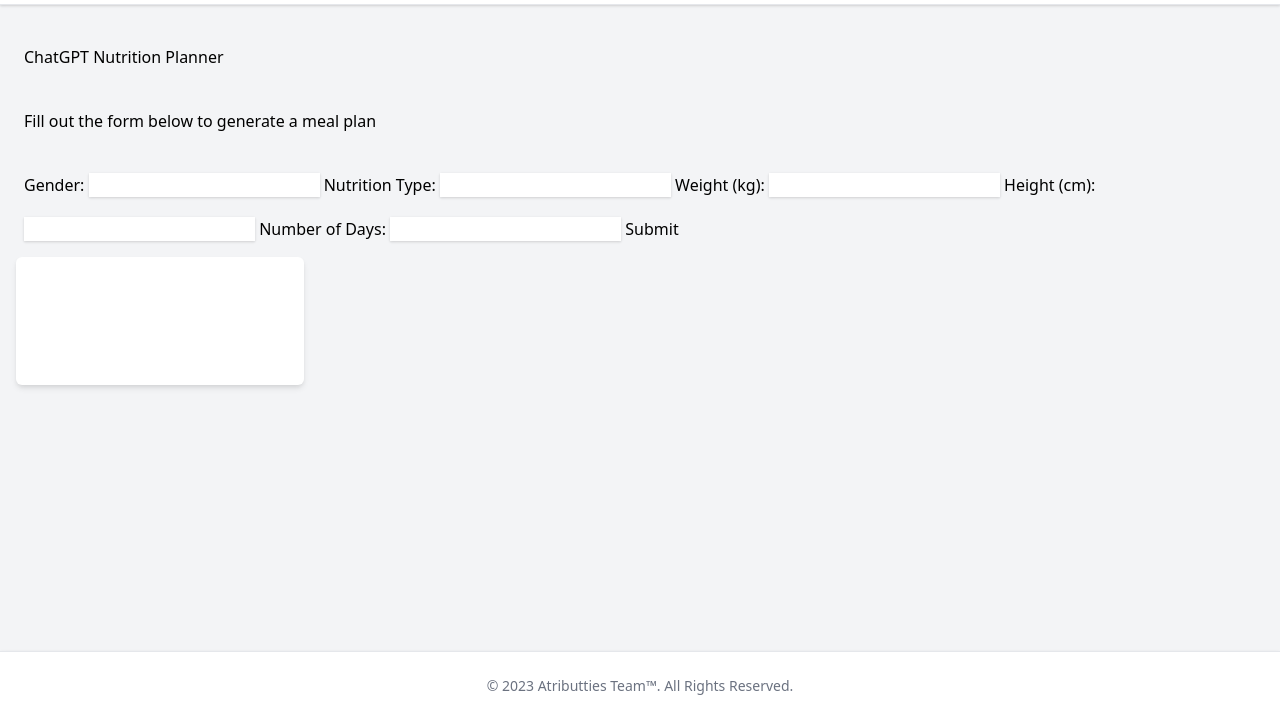
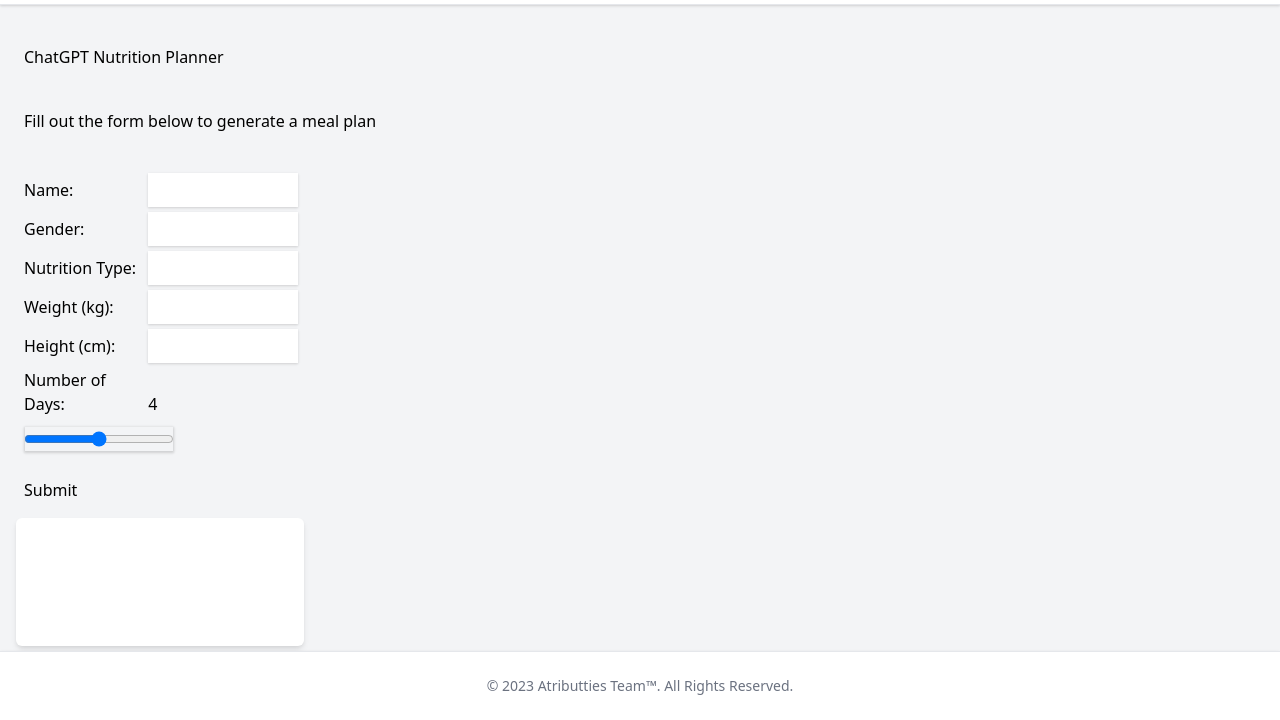
Before and after one commit to Atributties/nutrition-planner-frontend, a plain HTML site: page index.html in a window 1280 px wide. Shown: the part 80-800 px from the top of the page. Drawn offline with nearby package versions, Linux system fonts and the light colour scheme.

Commit message:
addded css style, removed package.json and added some better  looks to the index html

```diff
--- /dev/null
+++ b/css/style.css
@@ -0,0 +1,11 @@
+#chatForm label {
+    display: inline-block; /* This makes each label appear on a new line */
+    width: 120px; /* Set a fixed width for the labels */
+    margin-bottom: 10px; /* Adds space between labels */
+}
+
+#chatForm input {
+    width: 150px; /* Makes the input fields take up the full width of their container */
+    padding: 5px; /* Adds some padding inside the input fields for spacing */
+    margin-right: 40px;
+}
--- a/index.html
+++ b/index.html
@@ -5,29 +5,34 @@
   <meta name="viewport" content="width=device-width, initial-scale=1.0">
   <title>ChatGPT Nutrition Planner</title>
   <link href="https://cdn.jsdelivr.net/npm/tailwindcss@2.2.19/dist/tailwind.min.css" rel="stylesheet">
-  <link rel="stylesheet" href="styles/styles.css">
+  <link rel="stylesheet" href="css/style.css">
 </head>
 <body class="bg-gray-100">
 <h1 class="mt-10 ml-6">ChatGPT Nutrition Planner</h1>
 <h2 class="mt-10 mb-10 ml-6">Fill out the form below to generate a meal plan</h2>
 
 <form id="chatForm" class="ml-6">
+  <label for="Name">Name:</label>
+  <input class="shadow" type="text" id="name" name="Name" required><br>
+
   <label for="gender">Gender:</label>
-  <input class="shadow" type="text" id="gender" name="gender" required>
+  <input class="shadow" type="text" id="gender" name="gender" required><br>
 
   <label for="nutritionType">Nutrition Type:</label>
-  <input class="shadow" type="text" id="nutritionType" name="nutritionType" required>
+  <input class="shadow" type="text" id="nutritionType" name="nutritionType" required><br>
 
   <label for="weight">Weight (kg):</label>
-  <input class="shadow" type="number" id="weight" name="weight" step="0.01" required>
+  <input class="shadow" type="number" id="weight" name="weight" step="0.01" required><br>
 
   <label for="height">Height (cm):</label>
-  <input class="shadow" type="number" id="height" name="height" step="0.01" required>
+  <input class="shadow" type="number" id="height" name="height" step="0.01" required><br>
 
   <label for="numberOfDays">Number of Days:</label>
-  <input class="shadow" type="number" id="numberOfDays" name="numberOfDays" required>
+  <span id="selectedValue">4</span><br>
+  <input class="shadow" type="range" id="numberOfDays" name="numberOfDays" min="1" max="7" required>
+  <br>
 
-  <button class="mt-5" type="button" onclick="fetchChatGPT()">Submit</button>
+  <button class="mt-5" type="button" id="submitButton">Submit</button>
 </form>
 
 <div id="response" class="bg-white p-4 rounded-md shadow-md mt-4 ml-4 h-32 w-72">
--- a/js/script.js
+++ b/js/script.js
@@ -1,3 +1,14 @@
+
+const numberOfDaysInput = document.getElementById("numberOfDays");
+const selectedValue = document.getElementById("selectedValue");
+const submitButton = document.getElementById("submitButton");
+
+selectedValue.textContent = numberOfDaysInput.value;
+
+numberOfDaysInput.addEventListener("input", function (){
+    selectedValue.textContent = numberOfDaysInput.value;
+});
+
 function fetchChatGPT() {
     // Get user input values
     const gender = document.getElementById("gender").value;
@@ -29,6 +40,12 @@
         .then(data => {
             // Display the response in the 'response' div
             document.getElementById("response").innerText = JSON.stringify(data, null, 2);
+            alert("Form submitted succesfully");
+            window.location.reload();
         })
         .catch(error => console.error('Error:', error));
+    alert("Failed Form submission");
+    window.location.reload();
 }
+
+submitButton.addEventListener("click", fetchChatGPT)
--- a/package.json
+++ /dev/null
@@ -1,6 +0,0 @@
-{
-  "name": "nutrition-planner-frontend",
-  "version": "1.0.0",
-  "dependencies": {
-  }
-}
```
